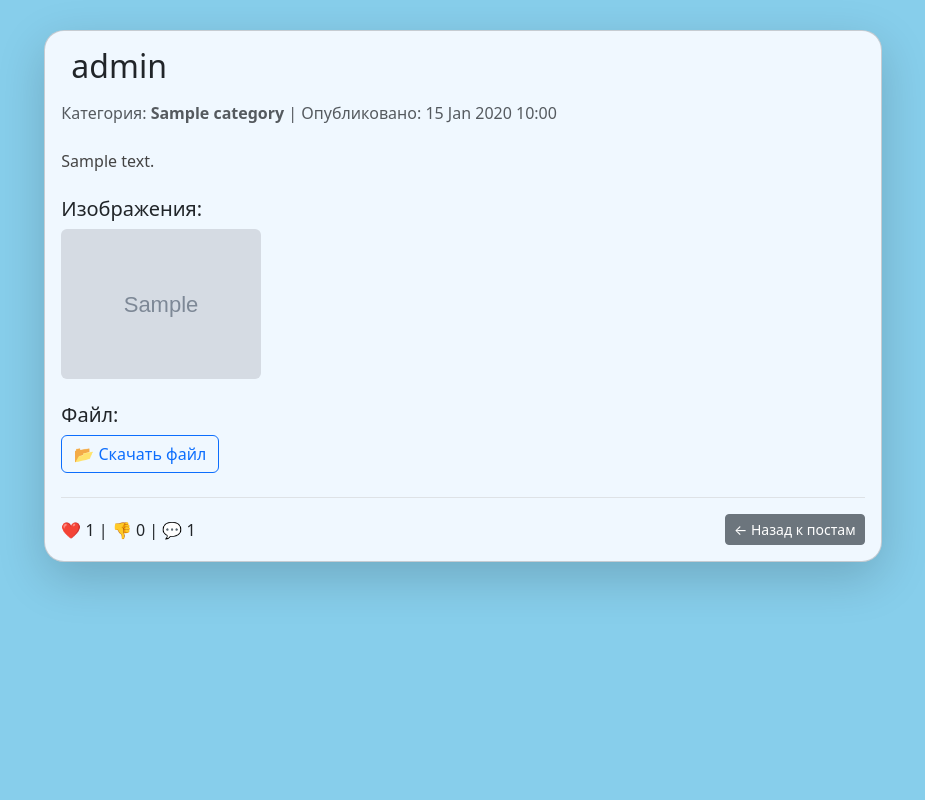
After one commit to mandari1ne/post_project, a Django app: page /posts/1/ in a window 1280 px wide. The commit adds this page. Shown: the whole page, without its empty margins (177-1102 px from the left). Run offline with Django 4.2, Linux system fonts and the light colour scheme; data comes from the database, SQL or seed files in the repository; tables that the repository leaves empty hold one stand-in row (values such as "Sample post"); grey boxes marked "Sample" are stand-in pictures; parts of the project's set-up code (start-up, migrations or seed data) failed here and were passed over.

Commit message:
create post detail template

```diff
--- /dev/null
+++ b/project/posts/templates/post_detail.html
@@ -0,0 +1,59 @@
+{% extends "base.html" %}
+
+{% block page_content %}
+<div class="container-fluid" style="background-color: #87CEEB; min-height: 100vh; padding-top: 30px; padding-bottom: 30px;">
+    <div class="col-md-8 offset-md-2">
+
+        <div class="card shadow-lg" style="border-radius: 20px; background-color: #f0f8ff;">
+            <div class="card-body">
+
+                <h2 class="card-title text-dark mb-3">
+                    {% if post.user.icon %}
+                        <img src="{{ post.user.icon.url }}" alt="{{ post.user.username }}'s icon" style="width: 60px; height: 60px; border-radius: 50%; margin-right: 5px;">
+                    {% else %}
+                        <i class="fas fa-user-circle" style="font-size: 2rem; margin-right: 10px;"></i>
+                    {% endif %}
+                    {{ post.user.username }}
+                </h2>
+                <p class="text-muted mb-4">
+                    Категория: <strong>{{ post.category.name|default:"Без категории" }}</strong> |
+                    Опубликовано: {{ post.created_at|date:"d M Y H:i" }}
+                </p>
+
+                <div class="mb-4">
+                    <p class="card-text" style="color: #444; white-space: pre-wrap;">{{ post.text }}</p>
+                </div>
+
+                {% if post.images.all %}
+                <div class="mb-4">
+                    <h5>Изображения:</h5>
+                    <div class="d-flex flex-wrap gap-3 mt-2">
+                        {% for image in post.images.all %}
+                            <img src="{{ image.image.url }}" class="img-fluid rounded" style="max-width: 200px;">
+                        {% endfor %}
+                    </div>
+                </div>
+                {% endif %}
+
+                {% if post.file %}
+                <div class="mb-4">
+                    <h5>Файл:</h5>
+                    <a href="{{ post.file.url }}" target="_blank" class="btn btn-outline-primary">📂 Скачать файл</a>
+                </div>
+                {% endif %}
+
+                <div class="d-flex justify-content-between align-items-center mt-4 pt-3 border-top">
+                    <div>
+                        ❤️ {{ post.likes_count_annotated }} |
+                        👎 {{ post.dislikes_count_annotated }} |
+                        💬 {{ post.comments_count_annotated }}
+                    </div>
+                    <a href="{% url 'post_index' %}" class="btn btn-secondary btn-sm">← Назад к постам</a>
+                </div>
+
+            </div>
+        </div>
+
+    </div>
+</div>
+{% endblock %}
--- a/project/posts/urls.py
+++ b/project/posts/urls.py
@@ -6,5 +6,6 @@ urlpatterns = [
     path('api_category/', api.CategoryApiView.as_view(), name='api_category'),
     path('api_posts/', api.PostsApiView.as_view(), name='api_posts'),
     path('api_post_image/', api.PostImangeApiView.as_view(), name='api_post_image'),
-    path('posts/', views.post_index, name='post_index')
+    path('posts/', views.post_index, name='post_index'),
+    path('posts/<int:pk>/', views.post_detail, name='post_detail'),
 ]
--- a/project/posts/views.py
+++ b/project/posts/views.py
@@ -1,4 +1,4 @@
-from django.shortcuts import render
+from django.shortcuts import render, get_object_or_404
 from .models import Post, Category
 
 def post_index(request):
@@ -16,3 +16,11 @@ def post_index(request):
         'categories': categories,
         'posts': posts,
     })
+
+def post_detail(request, pk):
+    post = get_object_or_404(
+        Post.annotate_post_data().prefetch_related('images'),
+        pk=pk
+    )
+
+    return render(request, 'post_detail.html', {'post': post})
```
Also changed, not shown: project/posts/templates/posts_index.html (+23 -11 lines).
